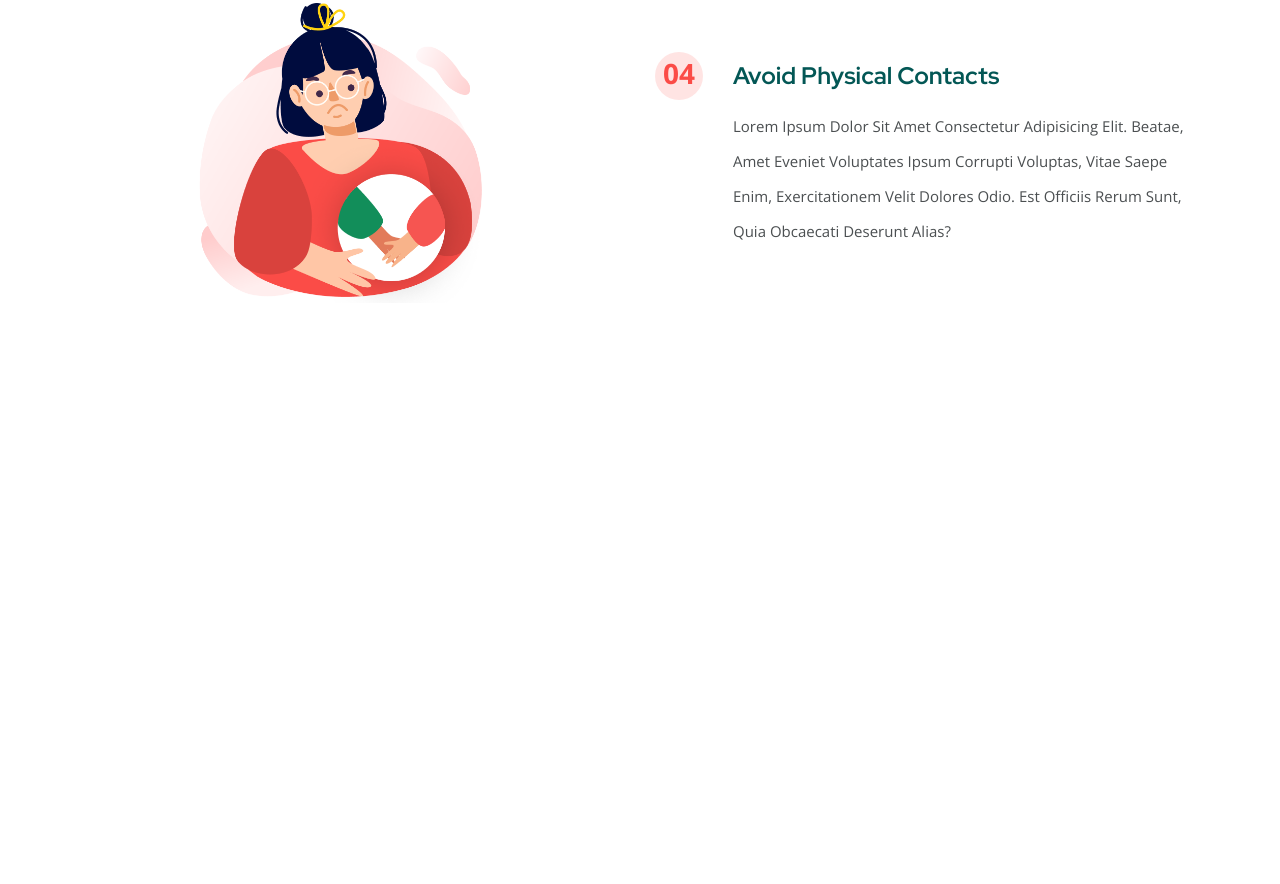
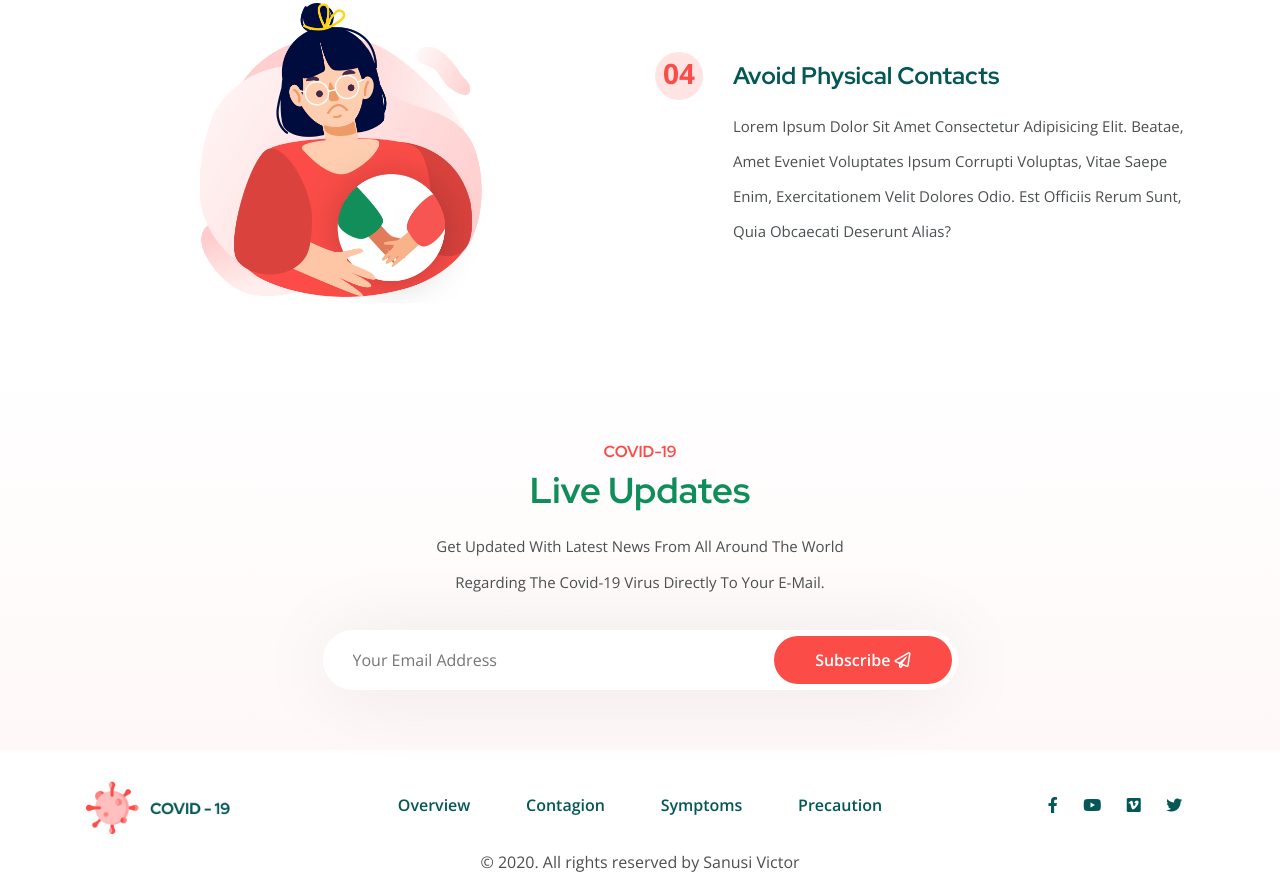
Before and after one commit to Boluwatife2904/covid-landing, a plain HTML site: page index.html in a window 1280 px wide. Shown: the part 4315-5199 px from the top of the page. Before the commit the page ends 4697 px from the top, so only its background shows below. Drawn offline with nearby package versions, Linux system fonts and the light colour scheme.

Commit message:
Added newsletter and footer section

```diff
--- a/css/responsive.css
+++ b/css/responsive.css
@@ -1,10 +1,20 @@
 @media screen and (max-width: 991px) {
   nav .navbar-nav .nav-item .nav-link::before,
   nav .navbar-nav .nav-item .nav-link.active::before {
-      display: none;
+    display: none;
   }
 
-  nav .navbar-nav li{
-      margin-bottom: 15px;
+  nav .navbar-nav li {
+    margin-bottom: 15px;
   }
 }
+
+@media screen and (max-width: 575px) {
+  .newsletter-section .newsletter-form .btn span {
+    display: none;
+  }
+
+  .newsletter-section .newsletter-form .newsletter-input {
+    padding-right: 110px;
+  }
+}
--- a/css/style.css
+++ b/css/style.css
@@ -228,3 +228,73 @@ nav .navbar-nav .nav-item .contact-link{
   display: block;
   margin: 0 auto 10px auto;
 }
+
+
+/* NEWSLETTER SECTION */
+.newsletter-section{
+  padding: 60px 0;
+  background: linear-gradient(360deg, rgba(255, 241, 241, 0.5) 0%, rgba(255, 241, 241, 0) 108.69%);
+}
+
+.newsletter-section .newsletter-form .form-field{
+  margin-bottom: 0;
+}
+
+.newsletter-section .newsletter-form .newsletter-input{
+  height: 60px;
+  border-radius: 60px;
+  padding: 0 210px 0 30px;
+  outline: none;
+  border: none;
+  color: #555555;
+  box-shadow: 0px 5px 80px rgba(0, 0, 0, 0.08);
+  font-weight: 400;
+  width: 100%;
+  transition: all .5s;
+}
+
+.newsletter-section .newsletter-form .newsletter-input:focus{
+  box-shadow: 1px 5px 50px rgba(0, 0, 0, 0.2);
+}
+
+.newsletter-section .newsletter-form{
+  position: relative;
+}
+
+.newsletter-section .newsletter-form .btn{
+  height: 48px;
+  position: absolute;
+  top: 6px;
+  right: 6px;
+  background-color: #fb4c47;
+  color: #fff;
+  box-shadow: none;
+  outline: none;
+}
+
+/* FOOTER SECTION */
+.footer-section{
+  padding: 30px 0 10px 0;
+}
+
+.footer-navigation ul li a{
+  color: #035755;
+  font-weight: 600;
+}
+
+.footer-navigation ul li,
+.social-media-links li{
+  display: inline-block;
+}
+
+.social-media-links li a{
+  display: block;
+  color: #035755;
+}
+
+.footer-section .copyright p{
+ text-align: center;
+ color: #4b4f51;
+ margin: 0;
+ font-weight: 500;
+}
--- a/index.html
+++ b/index.html
@@ -3,6 +3,7 @@
 
 <head>
   <meta charset="UTF-8">
+  <meta name="description" content="All You need to know about the Covid-19 virus all in one place">
   <meta name="viewport" content="width=device-width, initial-scale=1.0">
   <title>COVID 19 Landing Page</title>
   <!-- FONT AWESOME CSS -->
@@ -17,7 +18,7 @@
 
 <body>
   <!-- START NAVBAR SECTION -->
-  <header class="navigation-bar fixed-top" >
+  <header class="navigation-bar fixed-top">
     <div class="container">
       <nav class="navbar navbar-expand-lg navbar-light bg-transparent">
         <a class="navbar-brand" href="#">
@@ -271,6 +272,89 @@
   </section>
   <!-- END WHAT SHOULD WE DO SECTION -->
 
+  <!-- START NEWSLETTER SECTION -->
+  <section class="newsletter-section">
+    <div class="container">
+      <div class="row justify-content-center">
+        <div class="col-lg-5 col-sm-10 text-center">
+          <h6 class="header-title red-hat-font">COVID-19</h6>
+          <h1 class="header-hero-text red-hat-font">live updates</h1>
+          <p class="header-text">Get updated with latest news from all around the world regarding the covid-19 virus
+            directly to your e-mail.</p>
+        </div>
+      </div>
+      <div class="row justify-content-center">
+        <div class="col-lg-7 col-md-10">
+          <form action="" class="newsletter-form">
+            <div class="form-field">
+              <input type="email" class="newsletter-input" placeholder="Your Email Address" name="" id="">
+            </div>
+            <button type="submit" class="btn mybtn2">
+              <span>Subscribe</span>
+              <i class="far fa-paper-plane"></i>
+            </button>
+          </form>
+        </div>
+      </div>
+    </div>
+  </section>
+  <!-- END NEWSLETTER SECTION -->
+
+
+  <!-- START FOOTER SECTION -->
+  <footer class="footer-section">
+    <div class="container">
+      <div class="row justify-content-between align-items-baseline">
+        <div class="col-lg-2 justify-content-center text-center col-md-12 mb-3">
+          <div class="footer-img">
+            <img class="img-fluid" src="img/logo.png" alt="">
+          </div>
+        </div>
+        <div class="col-lg-6 col-md-12 mb-3">
+          <div class="footer-navigation">
+            <ul class="navigation-link list-unstyled d-flex justify-content-around">
+              <li>
+                <a href="#overview">Overview</a>
+              </li>
+              <li>
+                <a href="#contagion">Contagion</a>
+              </li>
+              <li>
+                <a href="#symptoms">Symptoms</a>
+              </li>
+              <li>
+                <a href="#precautions">Precaution</a>
+              </li>
+            </ul>
+          </div>
+        </div>
+        <div class="col-lg-2 col-md-12">
+          <div class="footer-social-media-section">
+            <ul class="social-media-links list-unstyled d-flex justify-content-around">
+              <li>
+                <a href="#"><i class="fab fa-facebook-f"></i></a>
+              </li>
+              <li>
+                <a href="#"><i class="fab fa-youtube"></i></a>
+              </li>
+              <li>
+                <a href="#"><i class="fab fa-vimeo"></i></a>
+              </li>
+              <li>
+                <a href="#"><i class="fab fa-twitter"></i></a>
+              </li>
+            </ul>
+          </div>
+        </div>
+      </div>
+    </div>
+    <div class="copyright">
+      <p>&copy; 2020. All rights reserved by Sanusi Victor</p>
+    </div>
+  </footer>
+  <!-- END FOOTER SECTION -->
+
+
 
 
   <!-- JQUERY -->
```
